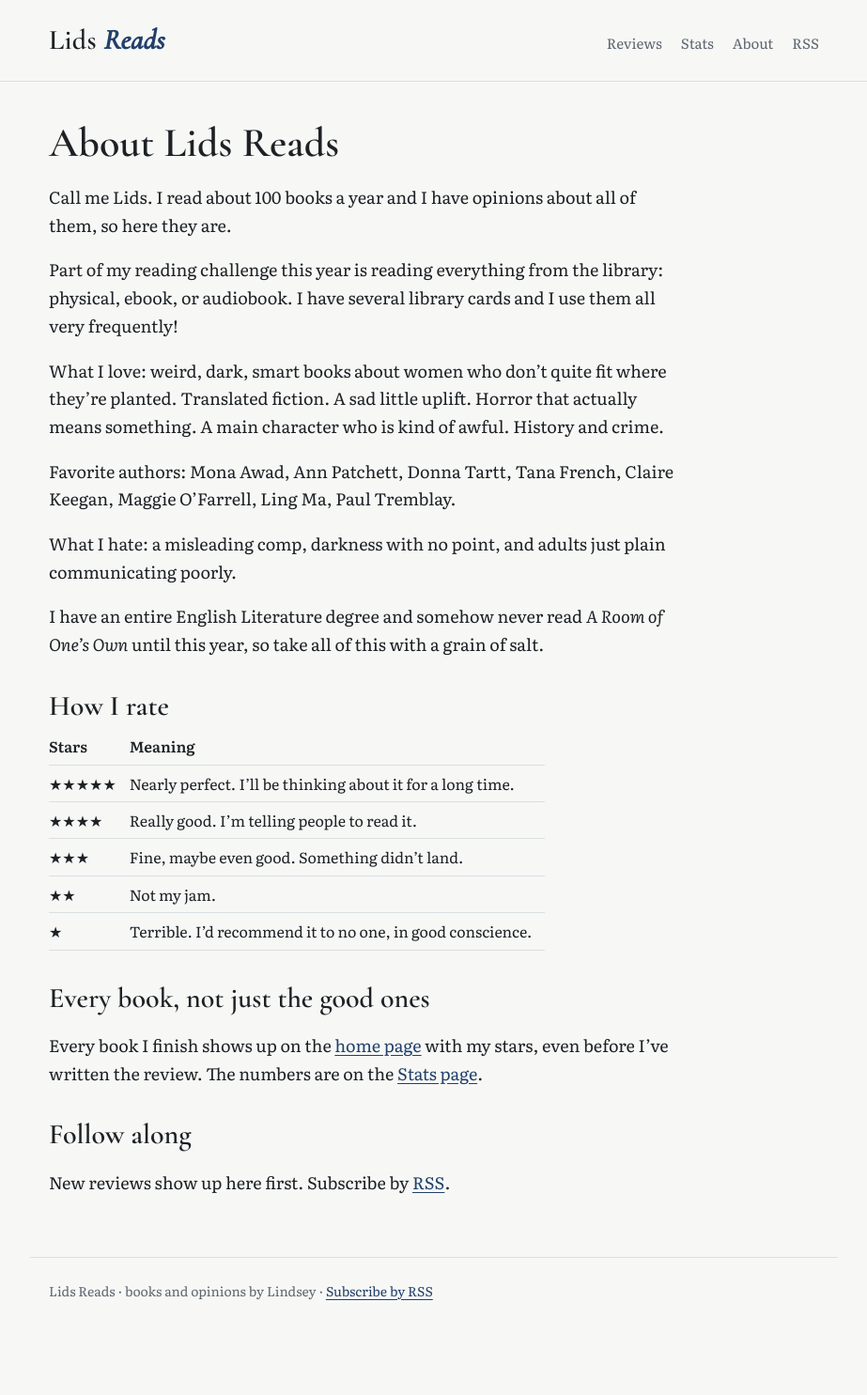
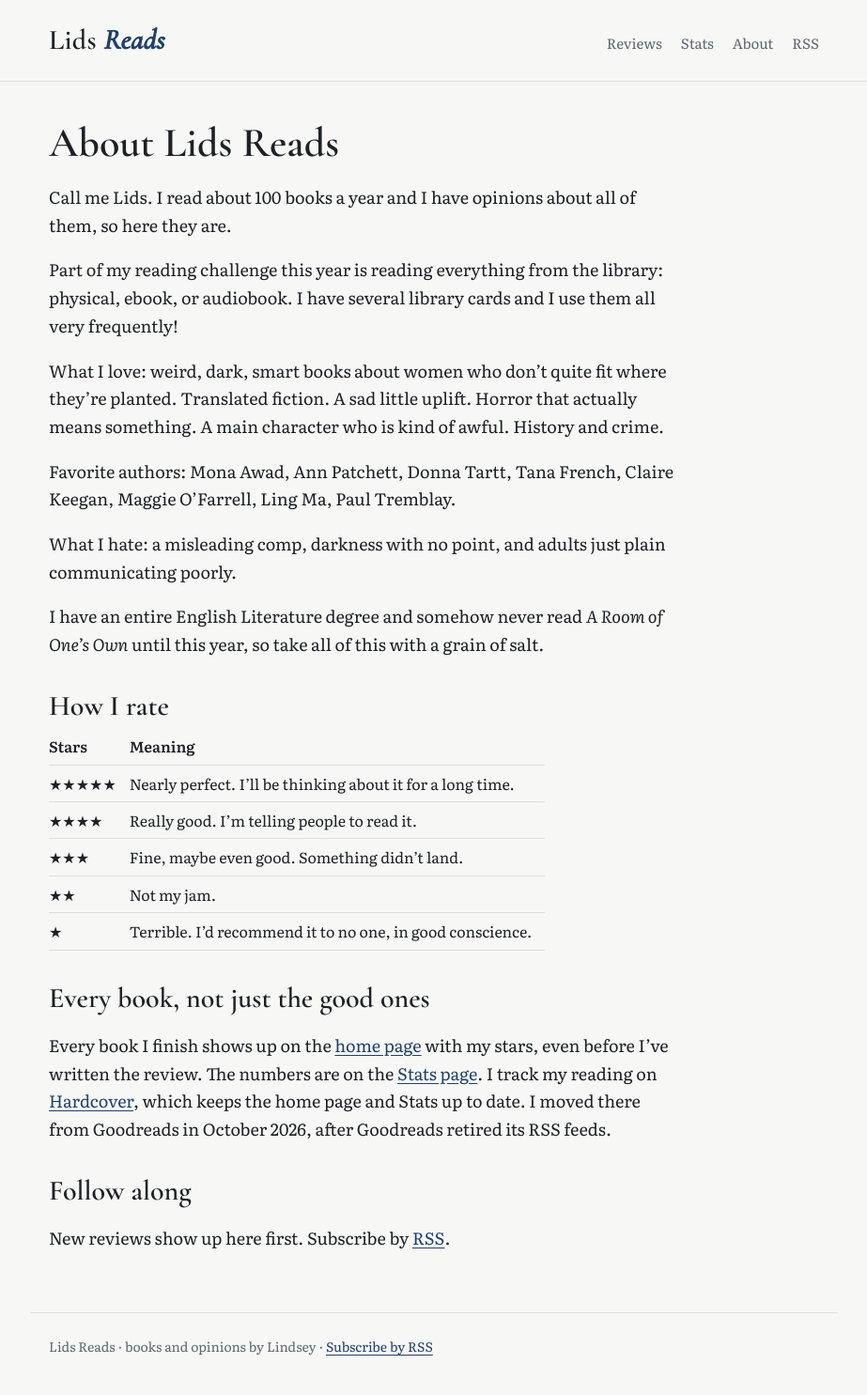
Before and after one commit to itslids/lids-reads, a Jekyll site: the page built from about.md, in a window 1280 px wide. Shown: the whole page at 94% size, without its empty margins (178-1101 px from the left). Built offline with Jekyll 4.4.1, drawn with Linux system fonts in a browser that asks for light colours; before the commit the page ends 1426 px from its top, so only the background shows below that.

Commit message:
About: say reading is tracked on Hardcover now
Lindsey's wording, approved in the project thread.

Co-Authored-By: Claude Opus 5.5 <noreply@anthropic.com>
Claude-Session: https://claude.ai/code/session_01KQUtxsnzFSGzaczL2XHNeD

```diff
--- a/about.md
+++ b/about.md
@@ -30,7 +30,7 @@ I have an entire English Literature degree and somehow never read *A Room of One
 
 ## Every book, not just the good ones
 
-Every book I finish shows up on the [home page]({{ '/' | relative_url }}) with my stars, even before I've written the review. The numbers are on the [Stats page]({{ '/stats/' | relative_url }}).
+Every book I finish shows up on the [home page]({{ '/' | relative_url }}) with my stars, even before I've written the review. The numbers are on the [Stats page]({{ '/stats/' | relative_url }}). I track my reading on [Hardcover](https://hardcover.app/@lindsyclopedia), which keeps the home page and Stats up to date. I moved there from Goodreads in October 2026, after Goodreads retired its RSS feeds.
 
 ## Follow along
 
```
